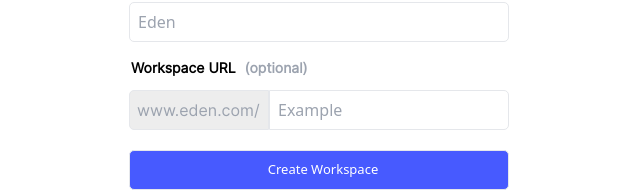
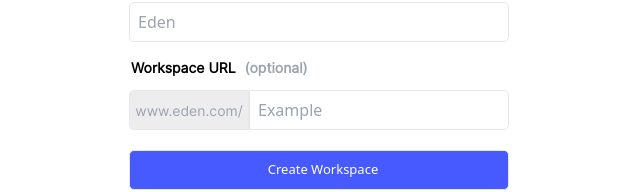
Before and after one commit to deepak-fletcher/EDEN, a React (Create React App) app: page /setup in a window 1280 px wide. Shown: the part 400-592 px from the top of the page, without its empty margins (321-961 px from the left). Built offline with nearby package versions, Linux system fonts and the light colour scheme.

Commit message:
spacing for page 2 fixed

```diff
--- a/src/components/SetupForm.js
+++ b/src/components/SetupForm.js
@@ -23,10 +23,11 @@ const SetupForm = (props) => {
                 </p>
                 <p class="text-sm font-inter m-auto font-bold font-inter text-gray-400  pt-4 pb-3 ml-[1%]">(optional)</p>
             </div>
+            <div class="flex flex-row">
+                <p class="labelField align-middle  pt-2.5 pb-2 pl-1 pr-1 text-center text-xs md:text-sm font-inter text-gray-400">www.eden.com/</p>
+                <input class="urlField"  name="inputFieldTwo" placeholder={props.placeHolder2}></input>
+            </div>
 
-            <label class="labelField font-inter text-gray-400">www.eden.com/</label>
-            <input class="urlField"  name="inputFieldTwo" placeholder={props.placeHolder2}>
-            </input>
             <input  type="submit" class="submitField"  value={props.buttonName}>
             </input>
         </form>
--- a/src/index.css
+++ b/src/index.css
@@ -33,7 +33,7 @@
   color: white;
 }
 .urlField{
-  width: 60%;
+  width: 65%;
   margin-right:2.5%;
   border-style: solid;
   border-width: 1px;
@@ -43,17 +43,13 @@
   height: 40px;
 }
 .labelField{
-  width: 35%;
+  width: 30%;
   margin-left:2.5%;
   border-style: solid;
   border-width: 1px;
   border-top-left-radius: 5px;
   border-bottom-left-radius: 5px;
   height: 40px;
-  padding-top: 7.5px;
-  padding-left:7px;
-  padding-right:7px;
-  display: inline-block;
   background-color: #ededed;
 }
 }
```
